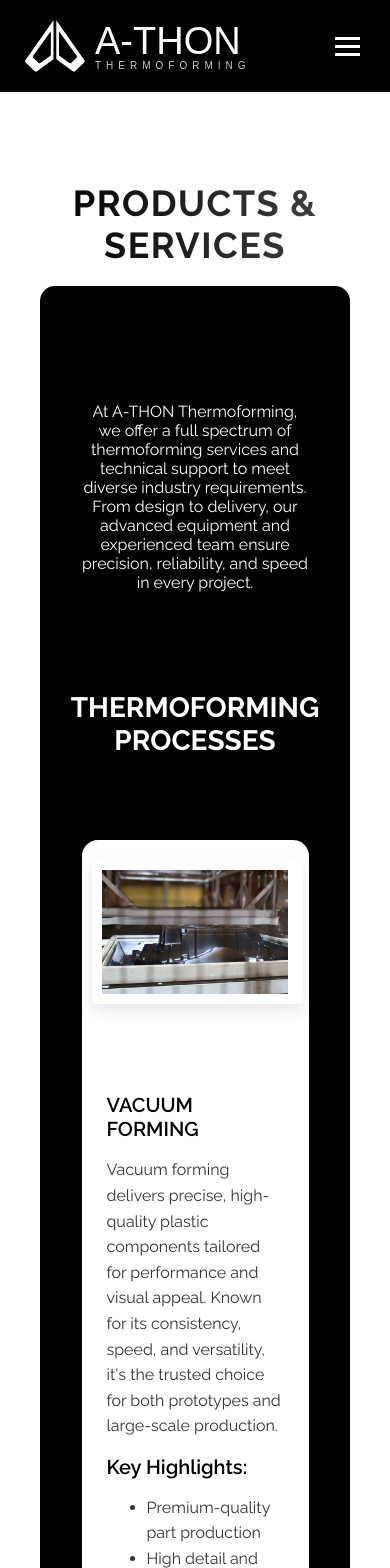
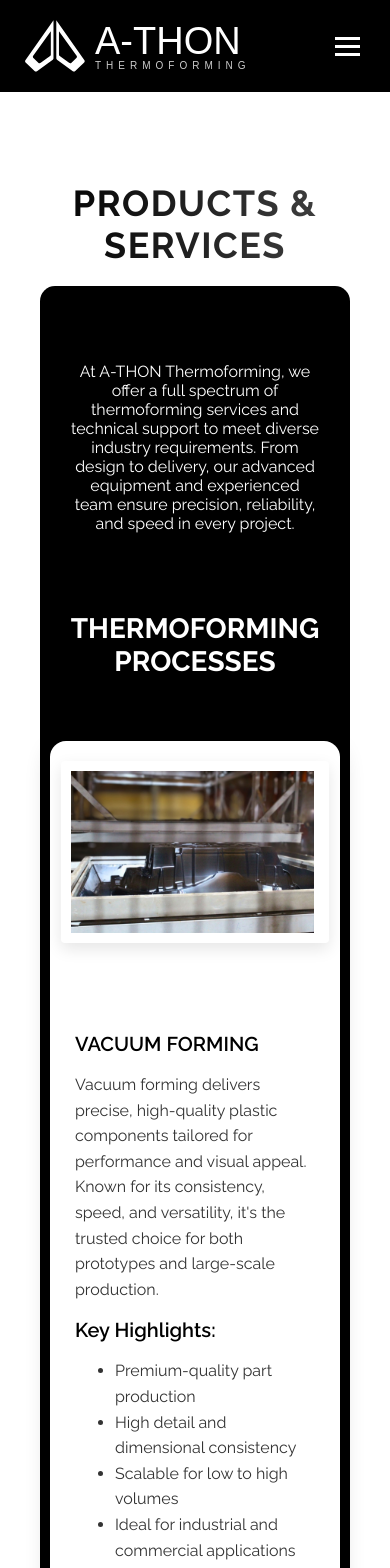
Before and after one commit to rira1403github/A-THON-Thermoforming, a React (Create React App) app: page /products in a window 390 px wide. Shown: the top 1568 px of the page. Built offline with nearby package versions, Linux system fonts and the light colour scheme.

Commit message:
Updated Product & Services Page

```diff
--- a/src/components/Contact.js
+++ b/src/components/Contact.js
@@ -1,3 +1,6 @@
+//Google Form Link
+//https://docs.google.com/spreadsheets/d/1OKjLiObUJcmFIM4tHzTJ7SNzMVUmvlBBnMkykogO-7A/edit?gid=0#gid=0
+
 import React, { useEffect } from 'react';
 import './Contact.css';
 import AOS from 'aos';
--- a/src/pages/Product.css
+++ b/src/pages/Product.css
@@ -138,7 +138,7 @@
   height: auto;
 }
 
-
+/* Animations */
 @keyframes fadeSlideDown {
   from {
     opacity: 0;
@@ -169,6 +169,19 @@
   to {
     opacity: 1;
     transform: translateY(0);
+  }
+}
+
+/* Responsive Styles */
+@media (max-width: 820px) {
+  .product-card {
+    width: 90%;
+    align-items: center;
+  }
+
+  .product-card img {
+    width: 100%;
+    max-width: 600px;
   }
 }
 
@@ -203,18 +216,6 @@
   }
 }
 
-@media (max-width: 820px) {
-  .product-card {
-  width: 90%;
-  align-items: center;
-}
-
-.product-card img {
-  width: 100%;
-  max-width: 600px;
-}
-}
-
 @media (max-width: 680px) {
   .swiper-slide .product-card {
     opacity: 1 !important;
@@ -222,9 +223,9 @@
   }
 
   .product-text {
-  margin: 15px;
-  justify-content: left;
-}
+    margin: 15px;
+    justify-content: left;
+  }
 
   .swiper-slide {
     min-height: 100px;
@@ -237,6 +238,7 @@
   .product-card {
     flex-direction: column;
     text-align: center;
+    width: 100%;
   }
 
   .product-card img {
@@ -252,6 +254,53 @@
 @media (max-width: 480px) {
   .product-brief p {
     font-size: 16px;
-    justify-content: left;
+    justify-content: center;
+    text-align: center;
+    padding: 0px 10px;
+  }
+
+  .product-card {
+    width: 100%;
+    align-items: center;
+  }
+
+  .products-grid {
+    padding: 60px 20px;
+    gap: 40px;
   }
 }
+
+@media (max-width: 360px) {
+  .products-title {
+    font-size: 28px;
+  }
+
+  .product-text h3 {
+    font-size: 18px;
+  }
+
+  .product-text p {
+    font-size: 14px;
+  }
+
+  .product-text-head h2 {
+    font-size: 24px;
+  }
+
+  .product-card img {
+    padding: 0px;
+  }
+
+  .product-card {
+    padding: 20px 10px;
+  }
+
+  .products-section {
+    padding: 40px 15px;
+  }
+}
+
+/* Overflow fix for small screens */
+body {
+  overflow-x: hidden;
+}
```
